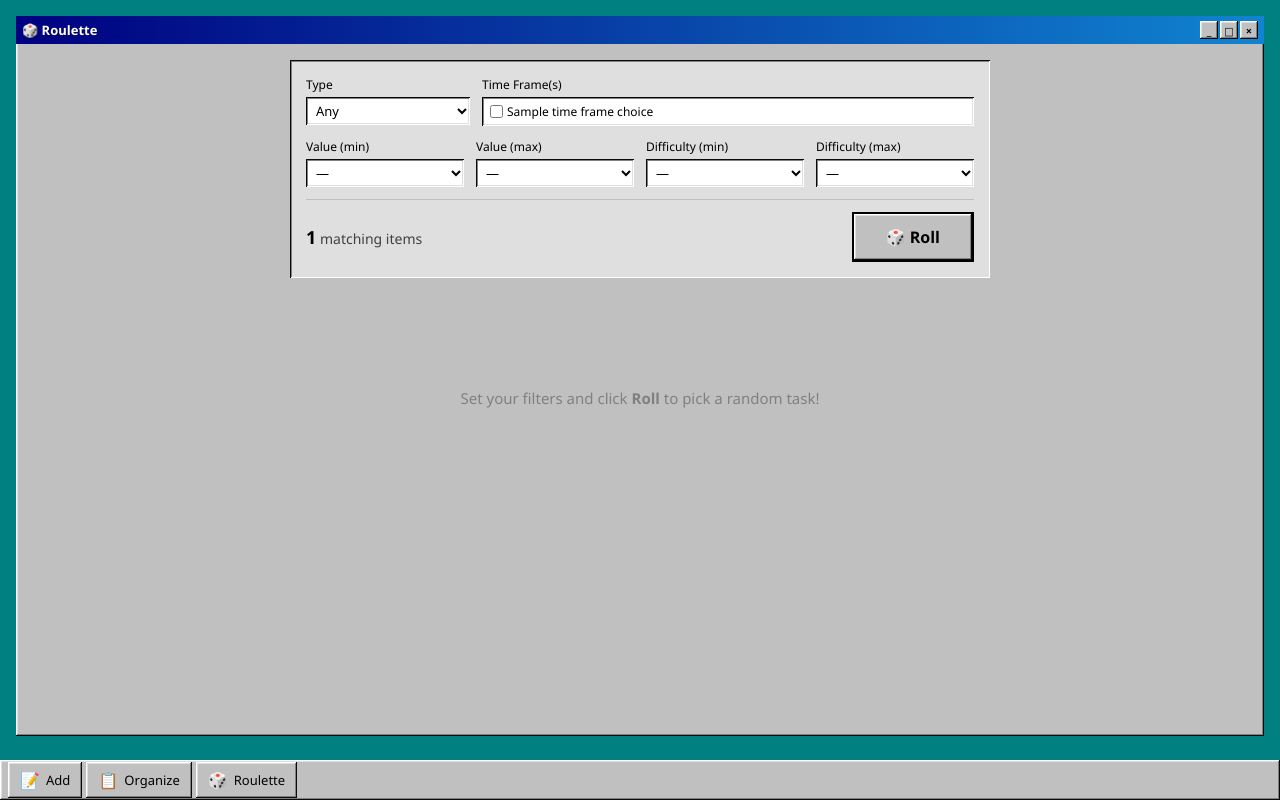
After one commit to vonk00/todo, a Django app: template items/templates/items/roulette.html in a window 1280 px wide. The commit adds this page. Run offline with Django 4.2, Linux system fonts and the light colour scheme; the template is opened without the code that fills it: most values are stand-ins (such as "Sample title", 1, 10 or a date in 2020).

Commit message:
Add multiple time frame selection to organize view, implement roulette feature, and update styles for checkbox filters

```diff
--- a/items/models.py
+++ b/items/models.py
@@ -42,6 +42,8 @@ class Item(models.Model):
         ('Today', 'Today'),
         ('This Week', 'This Week'),
         ('This Month', 'This Month'),
+        ('3 Months', '3 Months'),
+        ('This Year', 'This Year'),
         ('Future', 'Future'),
     ]
 
--- a/items/static/items/css/win95.css
+++ b/items/static/items/css/win95.css
@@ -314,6 +314,33 @@ body {
     min-width: 120px;
 }
 
+.filter-group-multi {
+    min-width: auto;
+}
+
+.checkbox-group {
+    display: flex;
+    flex-wrap: wrap;
+    gap: 4px 12px;
+    background: var(--win95-white);
+    box-shadow: var(--win95-border-sunken);
+    padding: 6px 8px;
+}
+
+.checkbox-label {
+    display: flex;
+    align-items: center;
+    gap: 4px;
+    font-size: 12px;
+    cursor: pointer;
+    white-space: nowrap;
+}
+
+.checkbox-label input[type="checkbox"] {
+    margin: 0;
+    cursor: pointer;
+}
+
 /* Table View (Desktop) */
 .table-container {
     overflow-x: auto;
--- a/items/templates/items/base.html
+++ b/items/templates/items/base.html
@@ -19,6 +19,10 @@
                 <span class="taskbar-icon">📋</span>
                 <span class="taskbar-text">Organize</span>
             </a>
+            <a href="{% url 'roulette' %}" class="win95-taskbar-btn {% if request.resolver_match.url_name == 'roulette' %}active{% endif %}">
+                <span class="taskbar-icon">🎲</span>
+                <span class="taskbar-text">Roulette</span>
+            </a>
         </nav>
 
         <main class="win95-window">
--- /dev/null
+++ b/items/templates/items/roulette.html
@@ -0,0 +1,272 @@
+{% extends 'items/base.html' %}
+{% load static %}
+
+{% block title %}Roulette - Nowpad{% endblock %}
+{% block window_title %}🎲 Roulette{% endblock %}
+
+{% block content %}
+<div class="roulette-page">
+    <!-- Filters -->
+    <form method="get" class="roulette-filters" id="roulette-form">
+        <div class="filters-row">
+            <div class="filter-group">
+                <label class="win95-label">Type</label>
+                <select name="type" class="win95-select">
+                    <option value="">Any</option>
+                    {% for value, label in type_choices %}
+                    {% if value %}
+                    <option value="{{ value }}" {% if current_type == value %}selected{% endif %}>{{ label }}</option>
+                    {% endif %}
+                    {% endfor %}
+                </select>
+            </div>
+
+            <div class="filter-group filter-group-multi">
+                <label class="win95-label">Time Frame(s)</label>
+                <div class="checkbox-group">
+                    {% for value, label in time_frame_choices %}
+                    {% if value %}
+                    <label class="checkbox-label">
+                        <input type="checkbox" name="time_frame" value="{{ value }}"
+                               {% if value in current_time_frames %}checked{% endif %}>
+                        {{ label }}
+                    </label>
+                    {% endif %}
+                    {% endfor %}
+                </div>
+            </div>
+        </div>
+
+        <div class="filters-row">
+            <div class="filter-group">
+                <label class="win95-label">Value (min)</label>
+                <select name="value_min" class="win95-select">
+                    <option value="">—</option>
+                    {% for val, label in rating_choices %}
+                    {% if val %}
+                    <option value="{{ val }}" {% if current_value_min == val|stringformat:"s" %}selected{% endif %}>{{ label }}</option>
+                    {% endif %}
+                    {% endfor %}
+                </select>
+            </div>
+
+            <div class="filter-group">
+                <label class="win95-label">Value (max)</label>
+                <select name="value_max" class="win95-select">
+                    <option value="">—</option>
+                    {% for val, label in rating_choices %}
+                    {% if val %}
+                    <option value="{{ val }}" {% if current_value_max == val|stringformat:"s" %}selected{% endif %}>{{ label }}</option>
+                    {% endif %}
+                    {% endfor %}
+                </select>
+            </div>
+
+            <div class="filter-group">
+                <label class="win95-label">Difficulty (min)</label>
+                <select name="difficulty_min" class="win95-select">
+                    <option value="">—</option>
+                    {% for val, label in rating_choices %}
+                    {% if val %}
+                    <option value="{{ val }}" {% if current_difficulty_min == val|stringformat:"s" %}selected{% endif %}>{{ label }}</option>
+                    {% endif %}
+                    {% endfor %}
+                </select>
+            </div>
+
+            <div class="filter-group">
+                <label class="win95-label">Difficulty (max)</label>
+                <select name="difficulty_max" class="win95-select">
+                    <option value="">—</option>
+                    {% for val, label in rating_choices %}
+                    {% if val %}
+                    <option value="{{ val }}" {% if current_difficulty_max == val|stringformat:"s" %}selected{% endif %}>{{ label }}</option>
+                    {% endif %}
+                    {% endfor %}
+                </select>
+            </div>
+        </div>
+
+        <div class="roll-section">
+            <div class="matching-count">
+                <span class="count-number">{{ matching_count }}</span> matching items
+            </div>
+            <button type="submit" name="roll" value="1" class="win95-btn win95-btn-primary roll-btn" {% if matching_count == 0 %}disabled{% endif %}>
+                🎲 Roll
+            </button>
+        </div>
+    </form>
+
+    <!-- Result -->
+    <div class="roulette-result">
+        {% if did_roll %}
+            {% if selected_item %}
+            <div class="result-card">
+                <div class="result-header">✨ Your random pick:</div>
+                <div class="result-note">{{ selected_item.note }}</div>
+                <div class="result-meta">
+                    {% if selected_item.type %}<span class="meta-tag">{{ selected_item.type }}</span>{% endif %}
+                    {% if selected_item.time_frame %}<span class="meta-tag">{{ selected_item.time_frame }}</span>{% endif %}
+                    {% if selected_item.value %}<span class="meta-tag">Value: {{ selected_item.value }}</span>{% endif %}
+                    {% if selected_item.difficulty %}<span class="meta-tag">Diff: {{ selected_item.difficulty }}</span>{% endif %}
+                    {% if selected_item.life_category %}<span class="meta-tag">{{ selected_item.life_category.name }}</span>{% endif %}
+                </div>
+            </div>
+            {% else %}
+            <div class="result-empty">
+                No matching items found. Try adjusting your filters.
+            </div>
+            {% endif %}
+        {% else %}
+        <div class="result-placeholder">
+            Set your filters and click <strong>Roll</strong> to pick a random task!
+        </div>
+        {% endif %}
+    </div>
+</div>
+
+<style>
+.roulette-page {
+    max-width: 700px;
+    margin: 0 auto;
+}
+
+.roulette-filters {
+    background: var(--win95-gray-light);
+    box-shadow: var(--win95-border-sunken);
+    padding: 16px;
+    margin-bottom: 20px;
+}
+
+.filters-row {
+    display: flex;
+    flex-wrap: wrap;
+    gap: 12px;
+    margin-bottom: 12px;
+}
+
+.filters-row .filter-group {
+    flex: 1;
+    min-width: 100px;
+}
+
+.filters-row .filter-group-multi {
+    flex: 3;
+    min-width: 200px;
+}
+
+.roll-section {
+    display: flex;
+    align-items: center;
+    justify-content: space-between;
+    padding-top: 12px;
+    border-top: 1px solid var(--win95-gray);
+    margin-top: 8px;
+}
+
+.matching-count {
+    font-size: 14px;
+    color: var(--win95-gray-darker);
+}
+
+.count-number {
+    font-weight: bold;
+    font-size: 18px;
+    color: var(--win95-black);
+}
+
+.roll-btn {
+    padding: 12px 32px;
+    font-size: 16px;
+    font-weight: bold;
+}
+
+.roll-btn:disabled {
+    opacity: 0.5;
+    cursor: not-allowed;
+}
+
+.roulette-result {
+    min-height: 200px;
+    display: flex;
+    align-items: center;
+    justify-content: center;
+}
+
+.result-placeholder {
+    text-align: center;
+    color: var(--win95-gray-dark);
+    font-size: 15px;
+    padding: 40px;
+}
+
+.result-empty {
+    text-align: center;
+    color: #aa0000;
+    font-size: 15px;
+    padding: 40px;
+    background: #ffeeee;
+    box-shadow: var(--win95-border-sunken);
+    width: 100%;
+}
+
+.result-card {
+    background: var(--win95-white);
+    box-shadow: var(--win95-border-raised);
+    padding: 20px;
+    width: 100%;
+    animation: pop-in 0.3s ease-out;
+}
+
+@keyframes pop-in {
+    0% { transform: scale(0.9); opacity: 0; }
+    100% { transform: scale(1); opacity: 1; }
+}
+
+.result-header {
+    font-size: 13px;
+    color: var(--win95-gray-dark);
+    margin-bottom: 12px;
+    text-transform: uppercase;
+    letter-spacing: 1px;
+}
+
+.result-note {
+    font-size: 18px;
+    line-height: 1.5;
+    padding: 16px;
+    background: var(--win95-gray-light);
+    box-shadow: var(--win95-border-sunken);
+    margin-bottom: 16px;
+    white-space: pre-wrap;
+}
+
+.result-meta {
+    display: flex;
+    flex-wrap: wrap;
+    gap: 8px;
+}
+
+.meta-tag {
+    background: var(--win95-gray);
+    box-shadow: var(--win95-border-raised);
+    padding: 4px 10px;
+    font-size: 12px;
+}
+
+@media (max-width: 480px) {
+    .filters-row {
+        flex-direction: column;
+    }
+
+    .roll-section {
+        flex-direction: column;
+        gap: 12px;
+    }
+
+    .roll-btn {
+        width: 100%;
+    }
+}
+</style>
+{% endblock %}
--- a/items/urls.py
+++ b/items/urls.py
@@ -4,6 +4,7 @@ from . import views
 urlpatterns = [
     path('add/', views.add_item, name='add_item'),
     path('organize/', views.organize, name='organize'),
+    path('roulette/', views.roulette, name='roulette'),
     path('api/item/<int:item_id>/update/', views.update_item, name='update_item'),
     path('api/categories/', views.get_categories, name='get_categories'),
 ]
```
Also changed, not shown: items/templates/items/organize.html (+9 -6 lines), items/views.py (+81 -6 lines).
